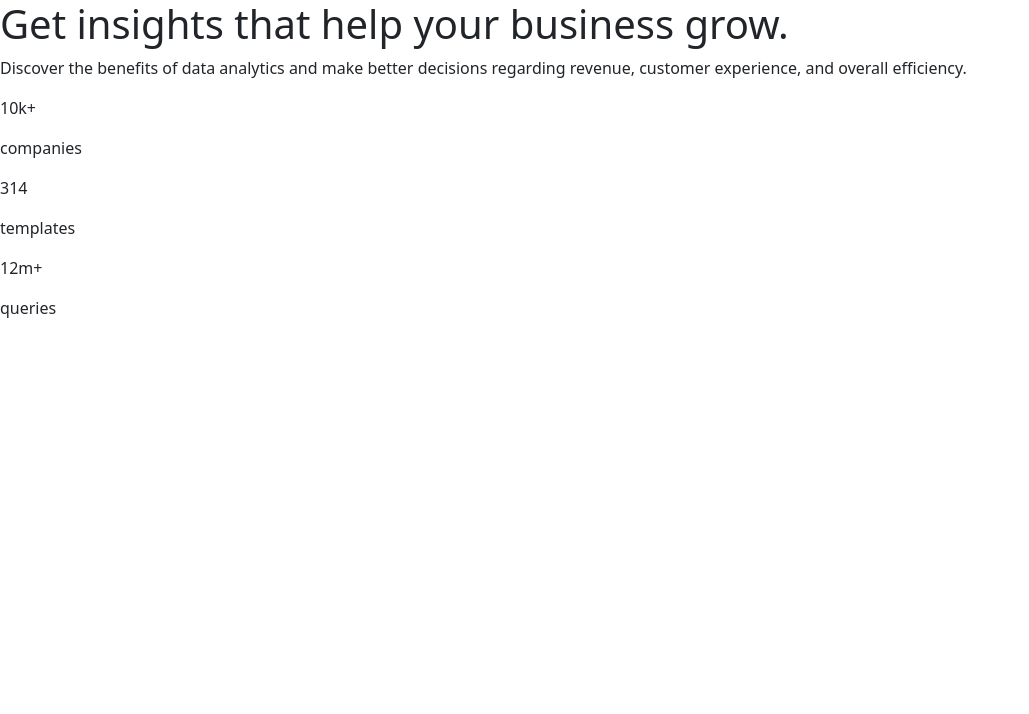
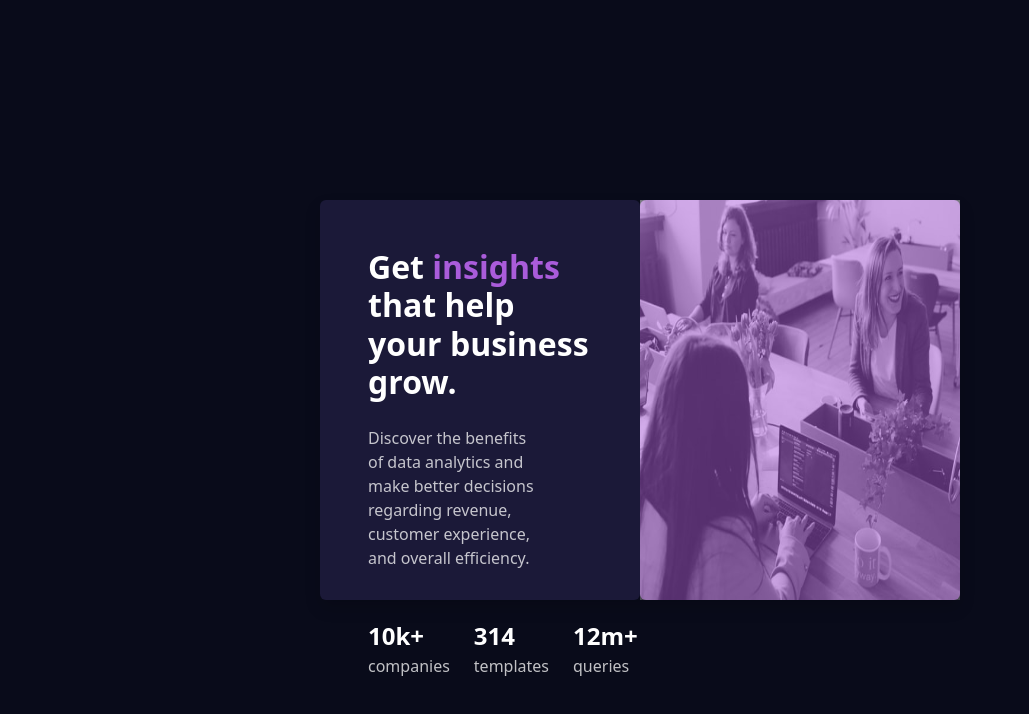
Before and after one commit to Mlowegene/Stats-preview-card-component, a website: page index.html in a window 1280 px wide. Shown: the whole page, without its empty margins (0-1029 px from the left). Drawn offline with nearby package versions, Linux system fonts and the light colour scheme; files that its build step writes are made by us from their sources.

Commit message:
styled html file using bootstrap

```diff
--- a/index.html
+++ b/index.html
@@ -16,30 +16,54 @@
 
     <title>Stats preview card component</title>
   </head>
-  <body>
-    <div>
-      <div>
-        <h1>Get insights that help your business grow.</h1>
-        <p>
+  <body
+    class="w-100 vh-100 d-flex justify-content-center align-items-center"
+    style="background-color: hsl(233, 47%, 7%)"
+  >
+    <div class="w-50 h-50 d-flex rounded shadow">
+      <div
+        class="w-50 p-5 rounded"
+        style="background-color: hsl(244, 38%, 16%)"
+      >
+        <h1 class="fs-2 fw-bold mb-4" style="color: hsl(0, 0%, 100%)">
+          Get <span style="color: hsl(277, 64%, 61%)">insights</span> that help
+          your business grow.
+        </h1>
+        <p class="pe-5" style="color: hsla(0, 0%, 100%, 0.75)">
           Discover the benefits of data analytics and make better decisions
           regarding revenue, customer experience, and overall efficiency.
         </p>
-        <div>
-          <div>
-            <p>10k+</p>
-            <p>companies</p>
+        <div class="d-flex mt-5">
+          <div class="me-4">
+            <span class="fs-4 fw-bold" style="color: hsl(0, 0%, 100%)"
+              >10k+</span
+            >
+            <p style="color: hsla(0, 0%, 100%, 0.75)">companies</p>
           </div>
-          <div>
-            <p>314</p>
-            <p>templates</p>
+          <div class="me-4">
+            <span class="fs-4 fw-bold" style="color: hsl(0, 0%, 100%)"
+              >314</span
+            >
+            <p style="color: hsla(0, 0%, 100%, 0.75)">templates</p>
           </div>
-          <div>
-            <p>12m+</p>
-            <p>queries</p>
+          <div class="me-4">
+            <span class="fs-4 fw-bold" style="color: hsl(0, 0%, 100%)"
+              >12m+</span
+            >
+            <p style="color: hsla(0, 0%, 100%, 0.75)">queries</p>
           </div>
         </div>
       </div>
-      <div></div>
+      <div
+        class="opacity-60 rounded"
+        style="background-color: hsl(277, 64%, 61%)"
+      >
+        <img
+          src="./images/image-header-desktop.jpg"
+          alt="image"
+          class="w-100 h-100 img-fluid opacity-50"
+        />
+      </div>
     </div>
   </body>
 </html>
```
